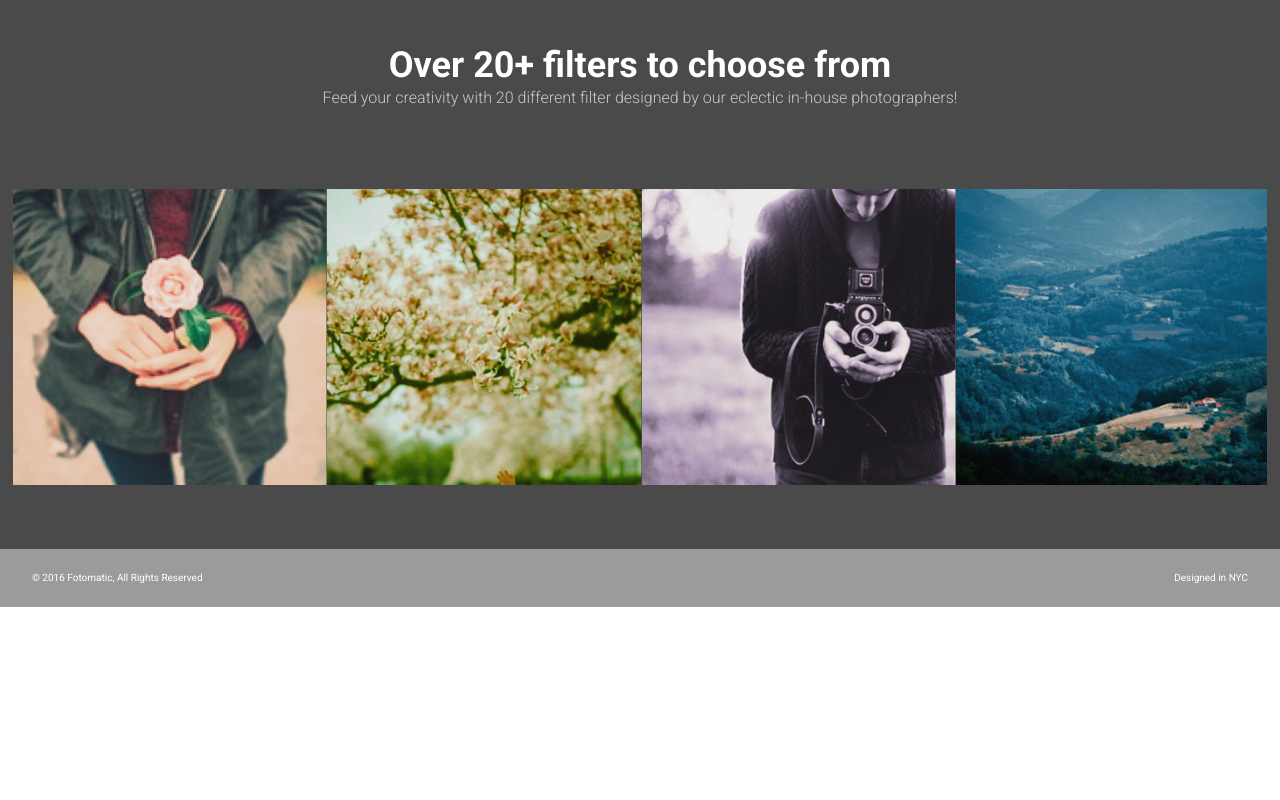
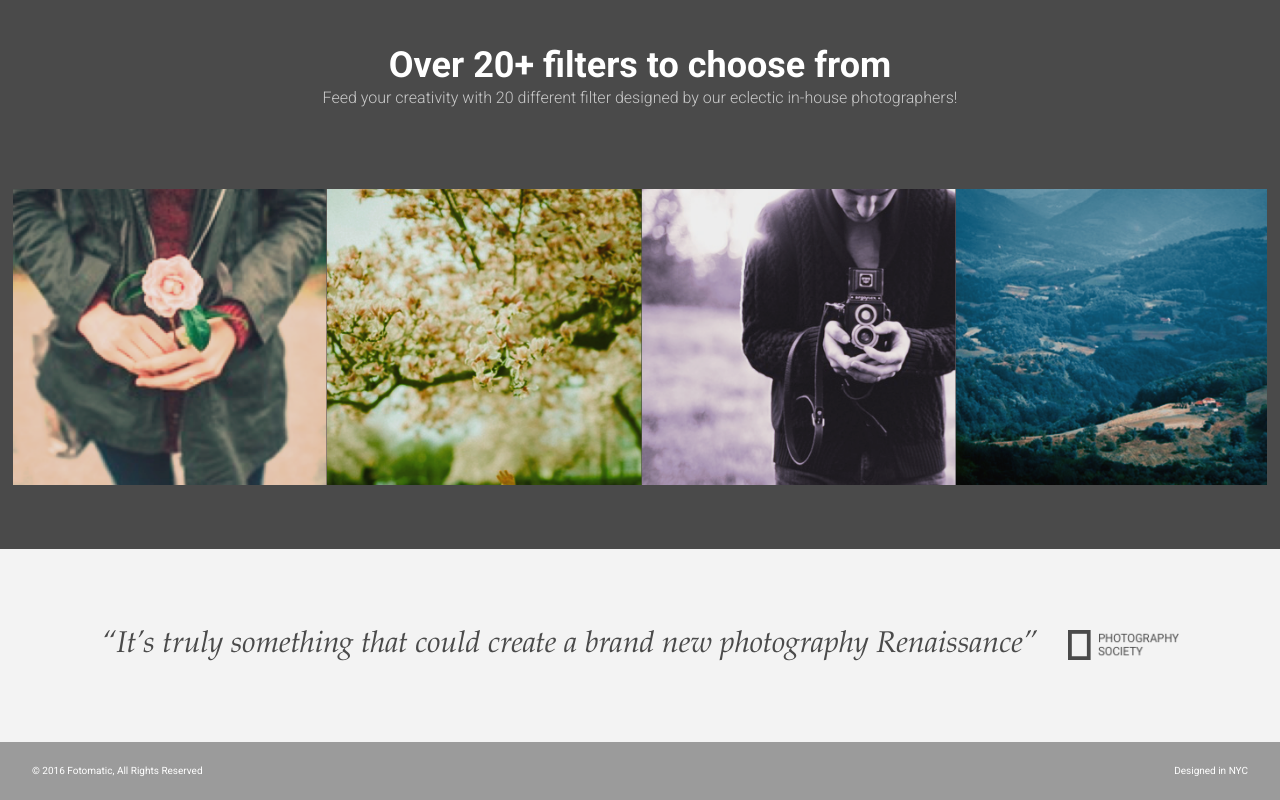
Before and after one commit to andrekolmeijer/fotomatic, a plain HTML site: page index.html in a window 1280 px wide. Shown: the part 1486-2286 px from the top of the page. Before the commit the page ends 2093 px from the top, so only its background shows below. Drawn offline with Linux system fonts and the light colour scheme; a web font is replaced by a local one.

Commit message:
fix quotes section

```diff
--- a/resources/css/style.css
+++ b/resources/css/style.css
@@ -355,11 +355,14 @@ header .mobile {
   background-color: #f3f3f3;
 }
 
-#quotes-section content {
+#quotes-section .content {
   padding: 5rem 0;
+  display: flex;
+  justify-content: center;
+  align-items: center;
 }
 
-#quotes-section quote {
+#quotes-section .quote {
   padding-right: 1.875rem;
   font-family: "Palatino", serif;
   font-size: 1.875rem;
@@ -368,7 +371,7 @@ header .mobile {
   color: #4a4a4a;
 }
 
-#quotes-section quote-citation {
+#quotes-section .quote-citation {
   height: 1.875rem;
 }
 
```
Also changed, not shown: index.html (+1 -1 lines).
